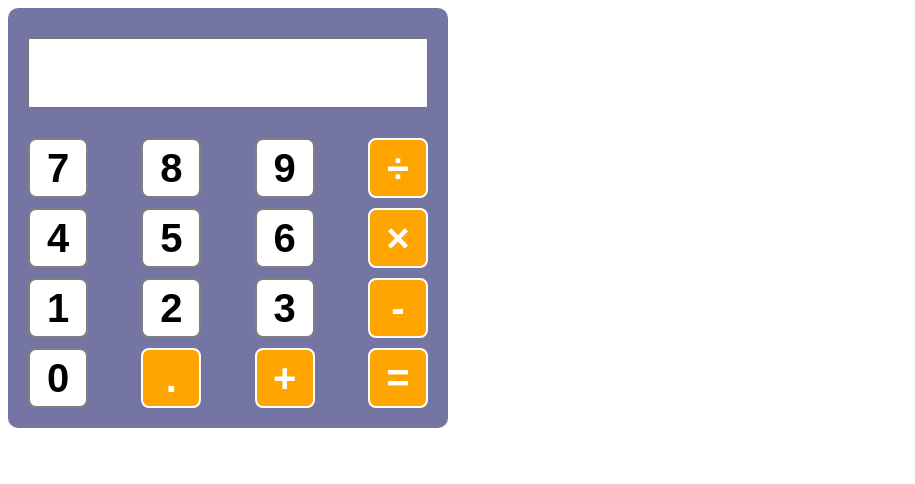
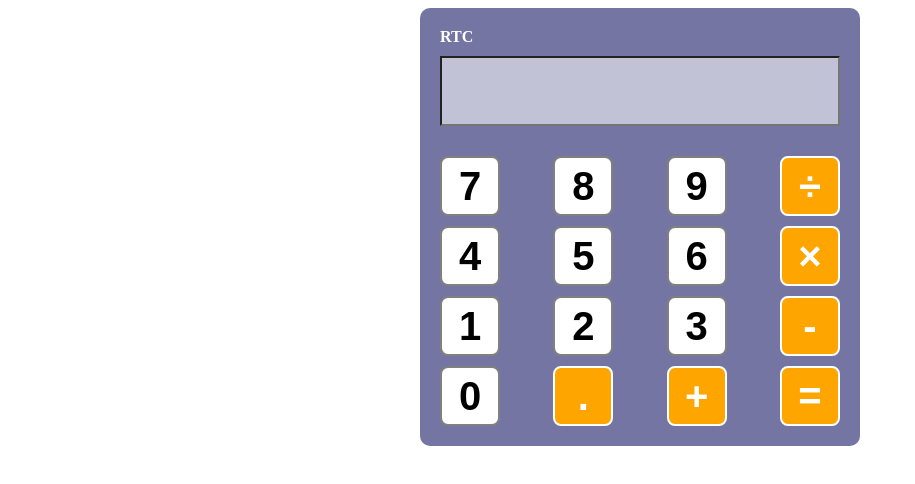
Before and after one commit to Pradnya-55/calculator-app, a plain HTML site: page index.html in a window 1280 px wide. Shown: the whole page, without its empty margins (0-915 px from the left). Drawn offline with Linux system fonts and the light colour scheme.

Commit message:
Add files via upload

```diff
--- a/index.html
+++ b/index.html
@@ -2,11 +2,17 @@
     <head>
         <tittle></tittle>
         <style>
+            @font-face{
+                font-family: 'Digital';
+                src:url('digital-7\ \(italic\).ttf') format('truetype')
+            }
             .calculator-container{
                 width: 400px;
                 background-color: #7575a3;
                 padding: 20px;
                 border-radius: 10px;
+                display: block;
+                margin: auto;
 
 
             }
@@ -28,7 +34,8 @@
             }
             .btn:hover{
                 cursor: pointer;
-                box-shadow: 0px 2px 5px grey;
+                box-shadow: 0px 2px 5px white;
+                transition: 0.5s;
             }
             .bg-tomato{
                 background-color: orange;
@@ -40,12 +47,19 @@
                 height:70px;
                 margin-bottom: 20px;
                 font-size: 70px;
+                background-color:#c2c2d6 ;
+                font-family: 'Digital';
+            }
+            .brand{
+                color: white;
+                font-weight: bold;
             }
 
         </style>
     </head>
     <body>
         <div class="calculator-container">
+            <span class="brand">RTC</span>
             <div class="row">
                 <input type="text"id="input" class="input-screen"/>
 
```
